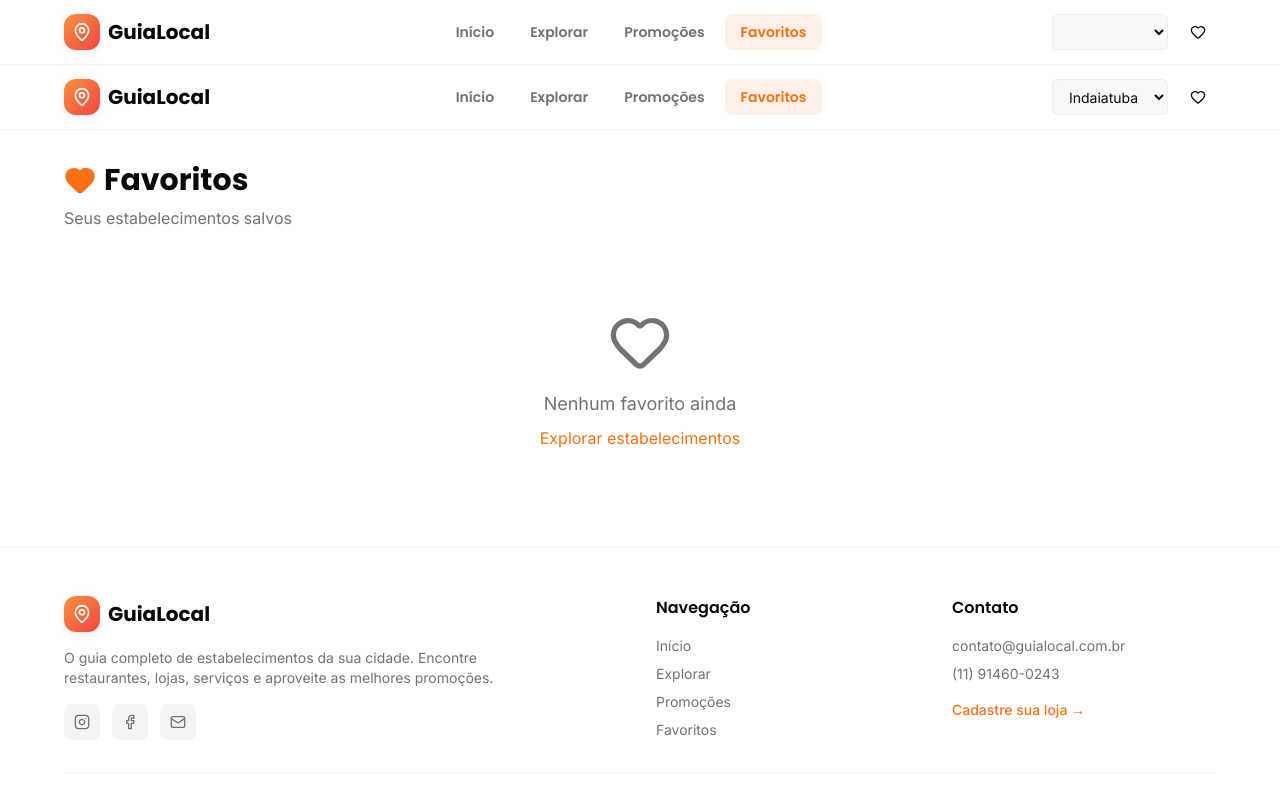
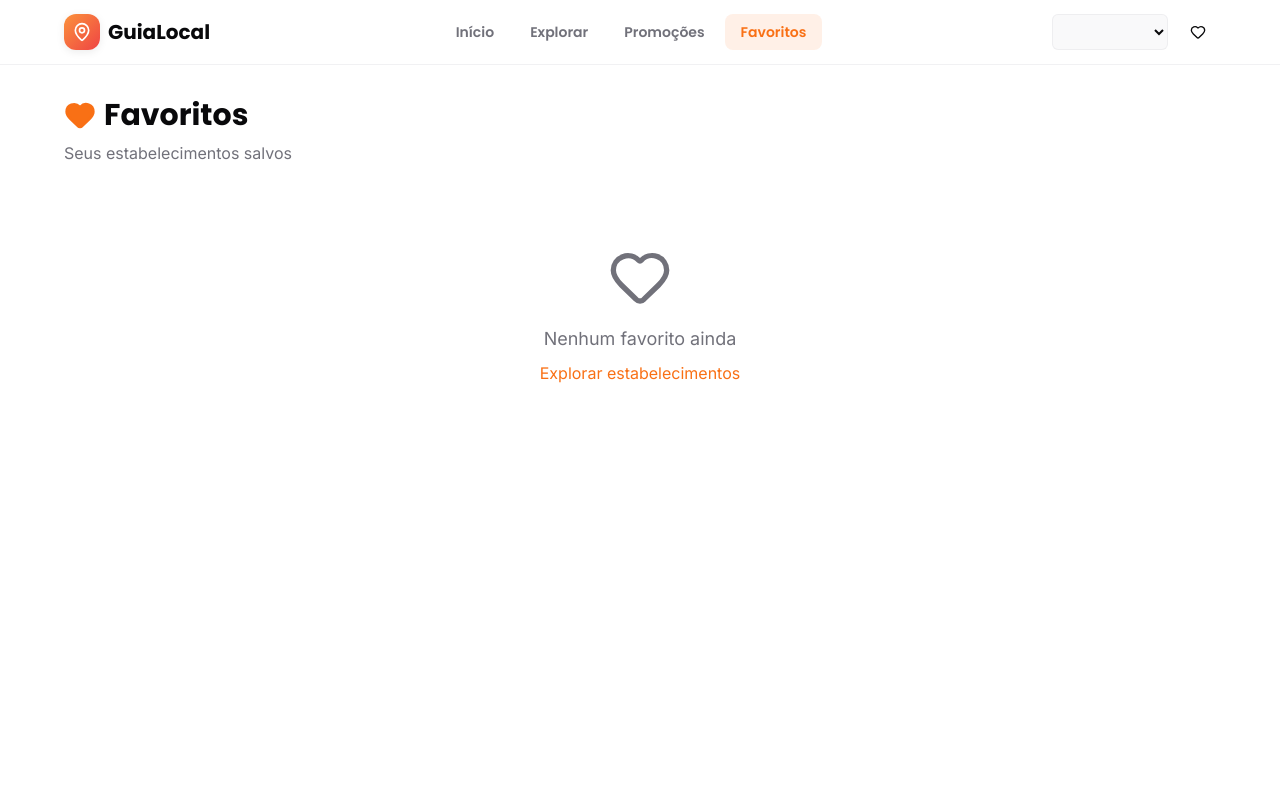
Before and after one commit to wandersonmk/guialocal, a Nuxt app: page /favoritos in a window 1280 px wide. Shown: the top 799 px of the page. Built offline with nearby package versions, Linux system fonts and the light colour scheme.

Commit message:
fix: adicionar v-if='store' na página loja para corrigir erro v-else

```diff
--- a/app/pages/explorar.vue
+++ b/app/pages/explorar.vue
@@ -1,7 +1,5 @@
 <template>
   <div class="min-h-screen flex flex-col bg-background">
-    <LayoutAppHeader v-model="selectedCity" />
-
     <main class="flex-1">
       <div class="w-full mx-auto px-6 sm:px-8 lg:px-12 xl:px-16 2xl:px-24 py-8">
       <div class="mb-8">
@@ -34,12 +32,8 @@
       </div>
       </div>
     </main>
-
-    <LayoutAppFooter />
   </div>
-</template>
-
-<script setup lang="ts">
+</template><script setup lang="ts">
 import { stores } from '~/utils/mockData'
 
 const route = useRoute()
--- a/app/pages/favoritos.vue
+++ b/app/pages/favoritos.vue
@@ -1,7 +1,5 @@
 <template>
   <div class="min-h-screen flex flex-col bg-background">
-    <LayoutAppHeader v-model="selectedCity" />
-
     <main class="flex-1">
       <div class="w-full mx-auto px-6 sm:px-8 lg:px-12 xl:px-16 2xl:px-24 py-8">
         <div class="mb-8">
@@ -34,12 +32,8 @@
         </div>
       </div>
     </main>
-
-    <LayoutAppFooter />
   </div>
-</template>
-
-<script setup lang="ts">
+</template><script setup lang="ts">
 import { Heart } from 'lucide-vue-next'
 import { stores } from '~/utils/mockData'
 
--- a/app/pages/index.vue
+++ b/app/pages/index.vue
@@ -1,7 +1,5 @@
 <template>
   <div class="min-h-screen flex flex-col bg-background">
-    <LayoutAppHeader v-model="selectedCity" />
-
     <main class="flex-1">
       <!-- Hero Section -->
       <section class="w-full mb-8">
@@ -109,12 +107,8 @@
         </div>
       </section>
     </main>
-
-    <LayoutAppFooter />
   </div>
-</template>
-
-<script setup lang="ts">
+</template><script setup lang="ts">
 import { ArrowRight, Sparkles, TrendingUp } from 'lucide-vue-next'
 import { stores } from '~/utils/mockData'
 
--- a/app/pages/promocoes.vue
+++ b/app/pages/promocoes.vue
@@ -1,7 +1,5 @@
 <template>
   <div class="min-h-screen flex flex-col bg-background">
-    <LayoutAppHeader v-model="selectedCity" />
-
     <main class="flex-1">
       <div class="w-full mx-auto px-6 sm:px-8 lg:px-12 xl:px-16 2xl:px-24 py-8">
       <div class="mb-8">
@@ -35,12 +33,8 @@
       </div>
       </div>
     </main>
-
-    <LayoutAppFooter />
   </div>
-</template>
-
-<script setup lang="ts">
+</template><script setup lang="ts">
 import { stores } from '~/utils/mockData'
 
 const selectedCity = ref(cities[0])
```
Lines whose indentation alone changed are shown as unchanged.
